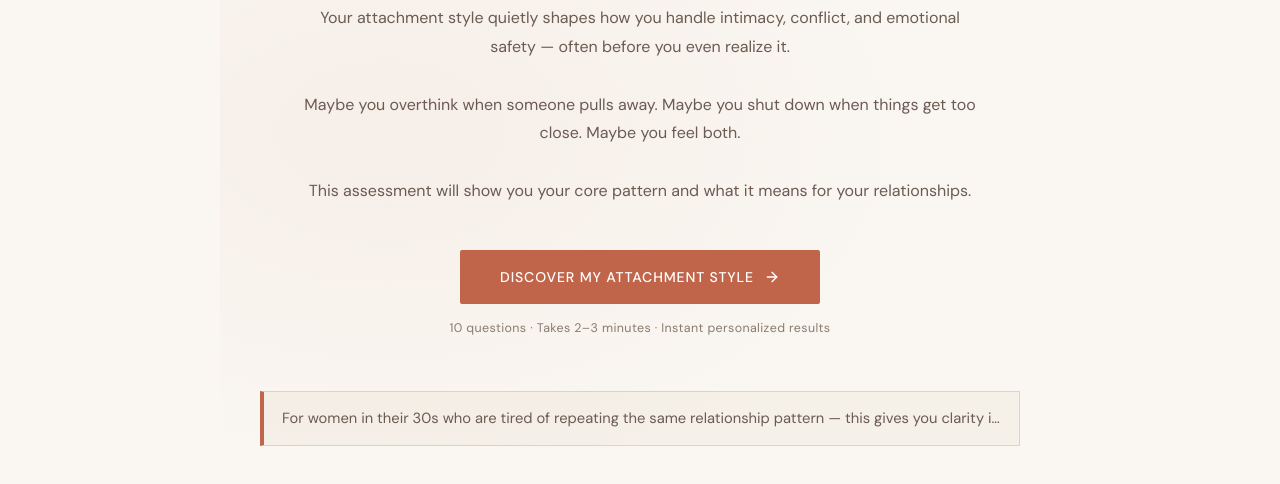
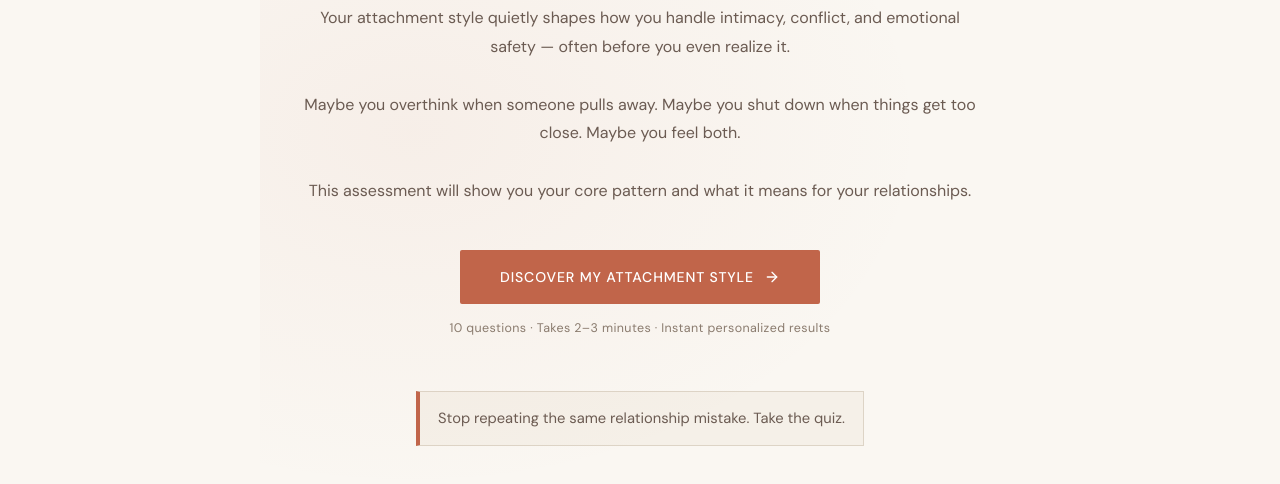
Before and after one commit to obkBobby/attachmentreset, a plain HTML site: page resetquiz/index.html in a window 1280 px wide. Shown: the part 372-856 px from the top of the page. Drawn offline with nearby package versions, Linux system fonts and the light colour scheme.

Commit message:
Update intro message for clarity and engagement

```diff
--- a/resetquiz/index.html
+++ b/resetquiz/index.html
@@ -867,7 +867,7 @@
       <p class="intro-note">10 questions · Takes 2–3 minutes · Instant personalized results</p>
 
       <div class="intro-one-liner">
-        For women in their 30s who are tired of repeating the same relationship pattern — this gives you clarity in minutes.
+                Stop repeating the same relationship mistake. Take the quiz.
       </div>
 
     </div>
```
